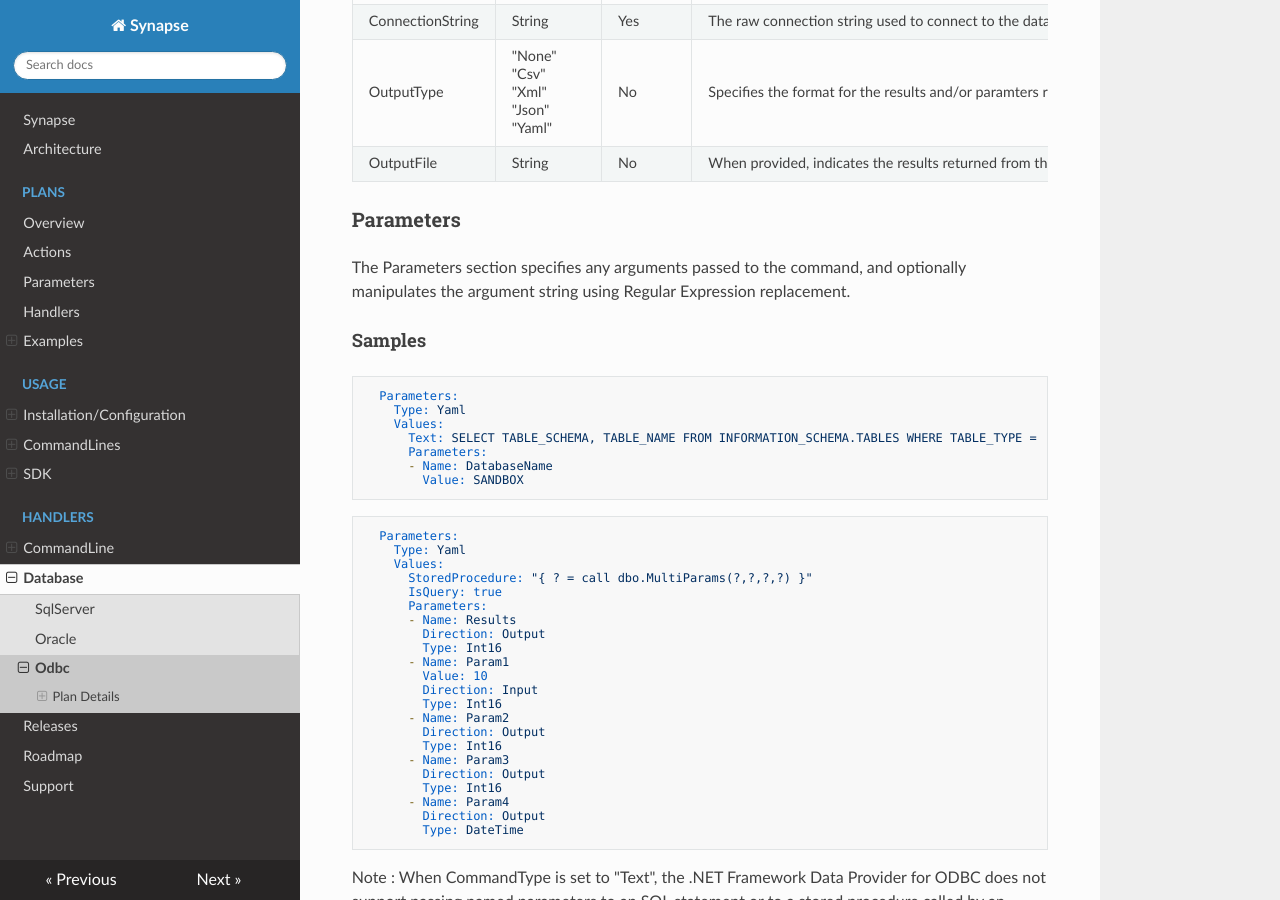
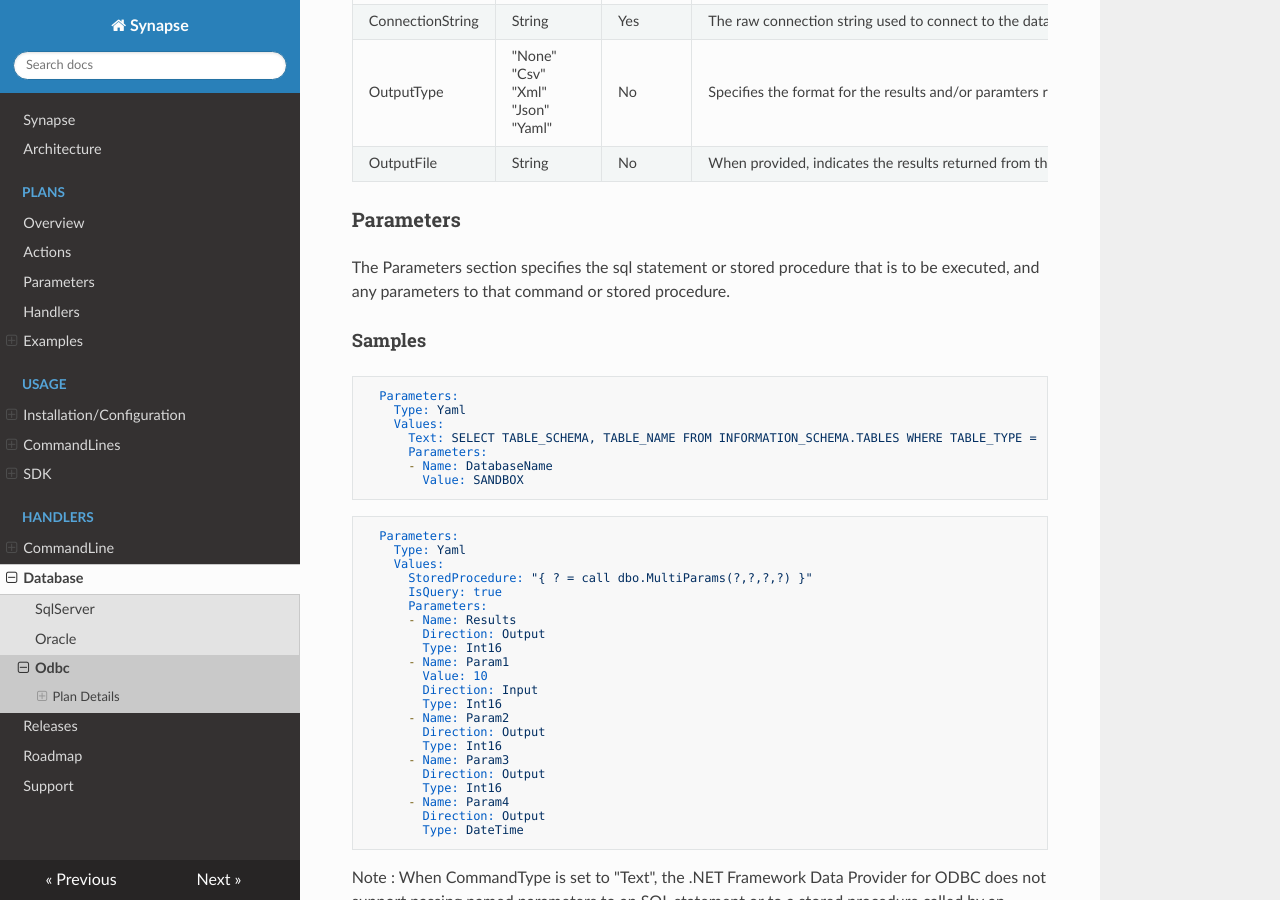
Before and after one commit to SynapseProject/synapse.docs, an MkDocs documentation site: the page built from docs/handlers/sql/odbc.md, in a window 1280 px wide and 900 px high, scrolled down 601 px. Built offline with MkDocs 1.6.1, drawn with Linux system fonts in a browser that asks for light colours; nearby versions of some CDN libraries; old or Windows-style settings are respelled for this version of MkDocs.

Commit message:
Fixed copy/paste error with Parameters section

`````diff
--- a/docs/handlers/sql/odbc.md
+++ b/docs/handlers/sql/odbc.md
@@ -25,7 +25,7 @@ The config section of the plan specifies the information needed to connect to th
 
 ### Parameters
 
-The Parameters section specifies any arguments passed to the command, and optionally manipulates the argument string using Regular Expression replacement.
+The Parameters section specifies the sql statement or stored procedure that is to be executed, and any parameters to that command or stored procedure.
 
 #### Samples
 ````yaml
`````
Also changed, not shown: docs/handlers/sql/oracle.md (+1 -1 lines), docs/handlers/sql/sqlserver.md (+1 -1 lines).
